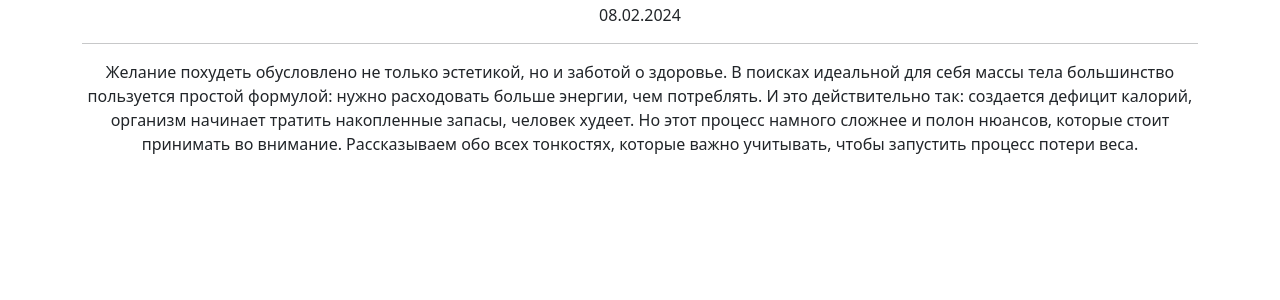
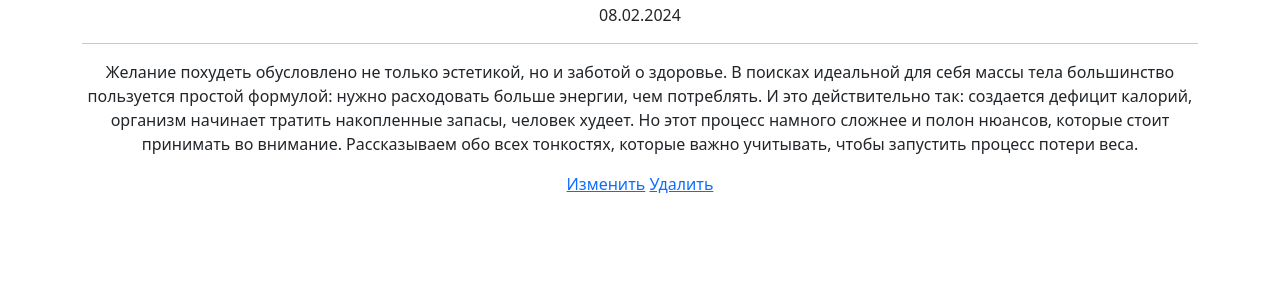
Before and after one commit to tveekiss/homework_D4, a Django app: page /articles/1/ in a window 1280 px wide. Shown: the part 157-457 px from the top of the page. Run offline with Django 5.2, Linux system fonts and the light colour scheme; data comes from the database, SQL or seed files in the repository; some libraries are stand-ins or nearby versions.

Commit message:
add buttons

```diff
--- a/NewsPortal/templates/posts/Articles/article_detail.html
+++ b/NewsPortal/templates/posts/Articles/article_detail.html
@@ -13,4 +13,6 @@
     <p>{{ article.date|date:"d.m.Y" }}</p>
     <hr>
     <p>{{ article.text|censor }}</p>
+    <a href="{% url 'article_edit' post.id %}">Изменить</a>
+    <a href="{% url 'article_delete' post.id %}">Удалить</a>
 {% endblock content %}
```
